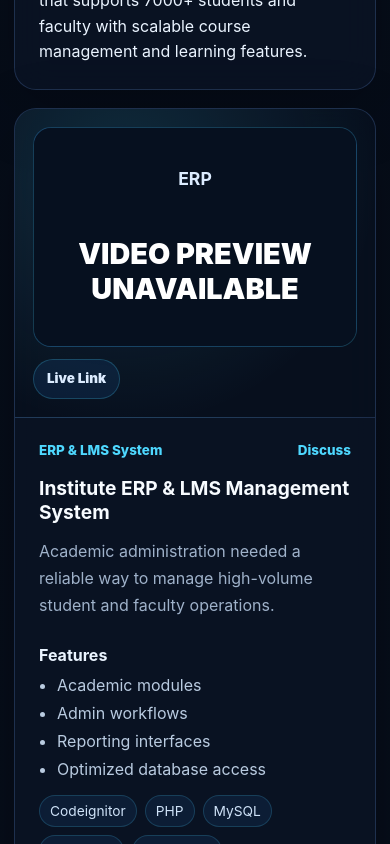
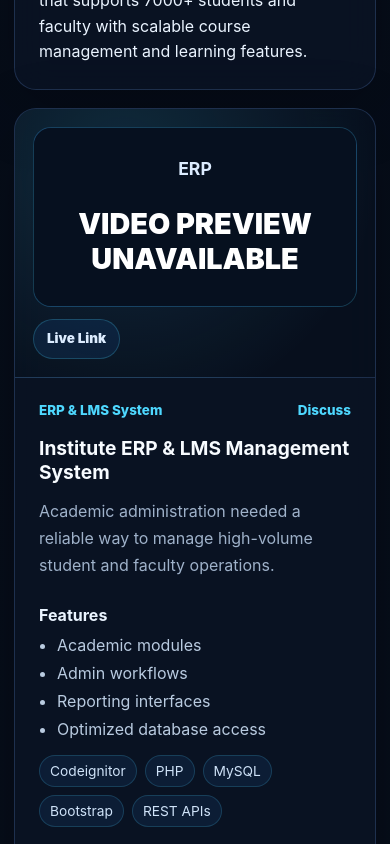
Before and after one commit to meesum-abbas/premium-portfolio, a React (Vite) app: page / in a window 390 px wide. Shown: the part 4260-5104 px from the top of the page. Built offline with nearby package versions, Linux system fonts and the light colour scheme.

Commit message:
mobile device issue fix

```diff
--- a/src/main.jsx
+++ b/src/main.jsx
@@ -589,7 +589,7 @@ function ProjectVideo({ src, title }) {
       muted
       loop
       playsInline
-      preload="auto"
+      preload="metadata"
       onLoadedMetadata={() => {
         if (videoRef.current) {
           videoRef.current.play().catch(() => {});
--- a/src/styles.css
+++ b/src/styles.css
@@ -2430,6 +2430,14 @@ h3 {
     min-height: auto;
   }
 
+  .project-media-screen {
+    min-height: 180px;
+  }
+
+  .project-card:first-child .project-media-screen {
+    min-height: 220px;
+  }
+
   .project-detail ul {
     grid-template-columns: 1fr;
   }
```
